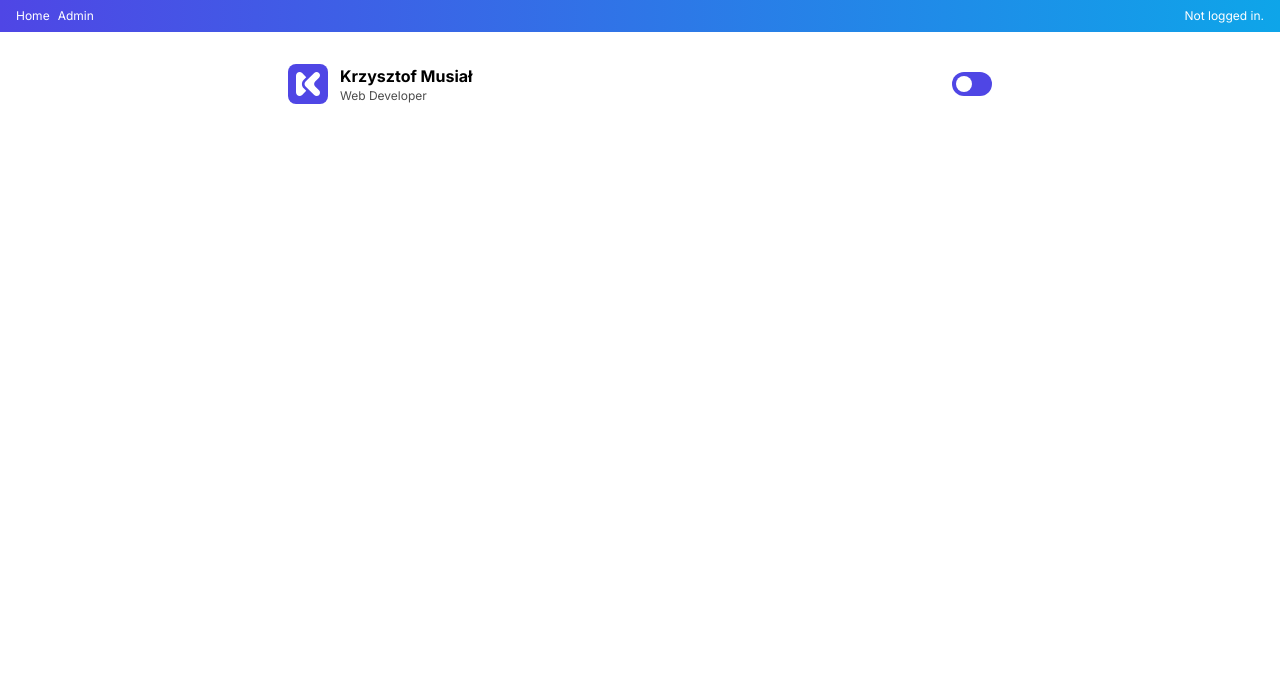
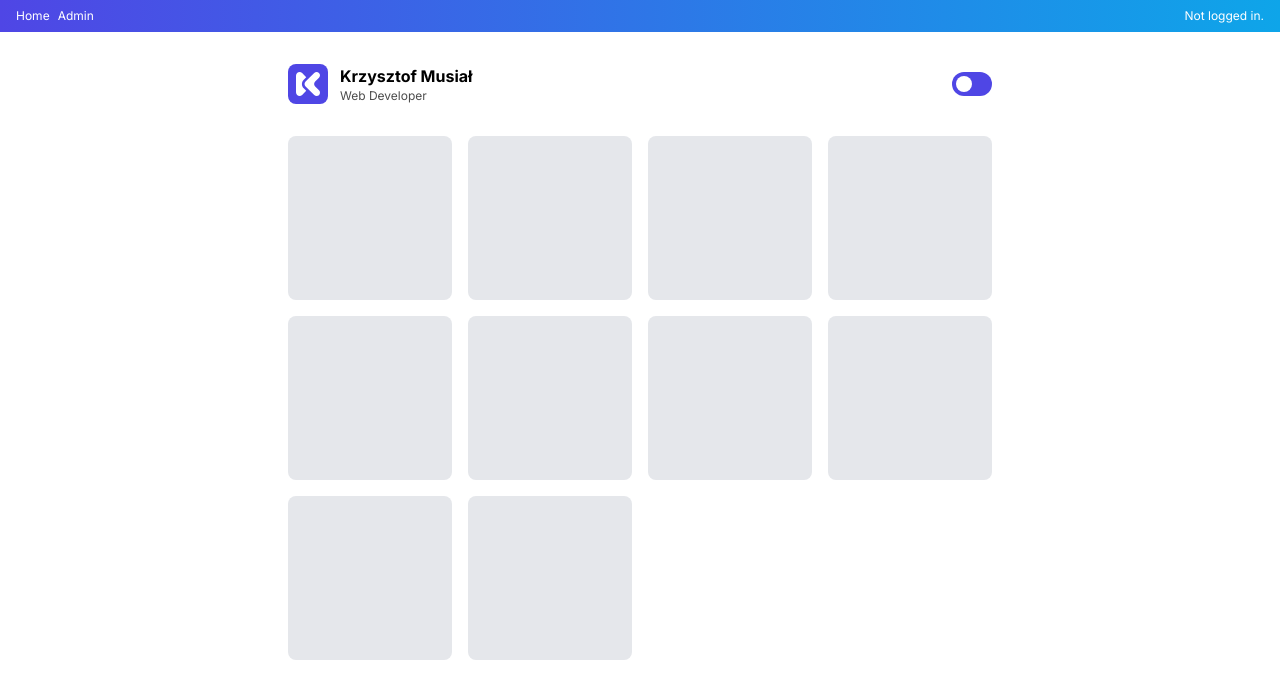
Before and after one commit to krzysztof-musial/react-portfolio-cms, a React (Create React App) app: page / in a window 1280 px wide. Shown: the top 698 px of the page. Built offline with nearby package versions, Linux system fonts and the light colour scheme; no server answers.

Commit message:
added projects grid

```diff
--- a/package.json
+++ b/package.json
@@ -4,6 +4,7 @@
   "private": true,
   "dependencies": {
     "@craco/craco": "^6.3.0",
+    "@tailwindcss/aspect-ratio": "^0.2.1",
     "@tailwindcss/forms": "^0.3.3",
     "@testing-library/jest-dom": "^5.14.1",
     "@testing-library/react": "^11.2.7",
--- a/src/components/Navigation.js
+++ b/src/components/Navigation.js
@@ -15,6 +15,7 @@ export default function Navigation() {
             className="w-full bg-gradient-to-r from-indigo-600 to-sky-500 dark:from-emerald-600 dark:to-teal-800 text-white text-xs px-4 py-2 flex justify-between"
             initial={{ y: -30 }}
             animate={{ y: 0 }}
+            transition={{ type: "tween" }}
         >
             <div className="flex space-x-2">
                 <Link to="/" className="hover:underline">Home</Link>
--- a/src/views/Home.js
+++ b/src/views/Home.js
@@ -1,11 +1,59 @@
 import React from 'react'
 // Components
 import Header from '../components/Header'
+//
+import { motion } from 'framer-motion'
 
 export default function Home() {
-    return (
-      <div>
-          <Header />
-      </div>
-    )
+  const projects = [
+    {title: 1},
+    {title: 2},
+    {title: 3},
+    {title: 4},
+    {title: 5},
+    {title: 6},
+    {title: 7},
+    {title: 8},
+    {title: 9},
+    {title: 10},
+  ]
+  const projectsMotion = {
+    hidden: { opacity: 0 },
+    show: {
+      opacity: 1,
+      transition: {
+        staggerChildren: .1
+      }
+    }
+  }
+  const projectMotion = {
+    hidden: { y: 100, opacity: 0 },
+    show: { y: 0, opacity: 1 }
+  }
+
+  return (
+    <div>
+        <Header />
+        <div className="max-w-screen-md m-auto flex flex-col">
+          <motion.div
+            className="grid grid-cols-2 sm:px-8 sm:gap-4 sm:grid-cols-3 md:grid-cols-4"
+            variants={projectsMotion}
+            initial="hidden"
+            animate="show"
+          >
+            {projects.map((project, i) => {
+              return (
+                <motion.div
+                  key={project.title}
+                  className="bg-gray-200 dark:bg-gray-600 sm:rounded-lg aspect-w-1 aspect-h-1 cursor-pointer"
+                  variants={projectMotion}
+                  whileHover={{ scale: 1.1 }}
+                  whileTap={{ scale: 0.9 }}
+                ></motion.div>
+              )
+            })}
+          </motion.div>
+        </div>
+    </div>
+  )
 }
--- a/tailwind.config.js
+++ b/tailwind.config.js
@@ -32,6 +32,7 @@ module.exports = {
     extend: {},
   },
   plugins: [
-    require('@tailwindcss/forms')
+    require('@tailwindcss/forms'),
+    require('@tailwindcss/aspect-ratio'),
   ],
 }
```
Also changed, not shown: 1 other file (tests, documents, lock files or other folders).
